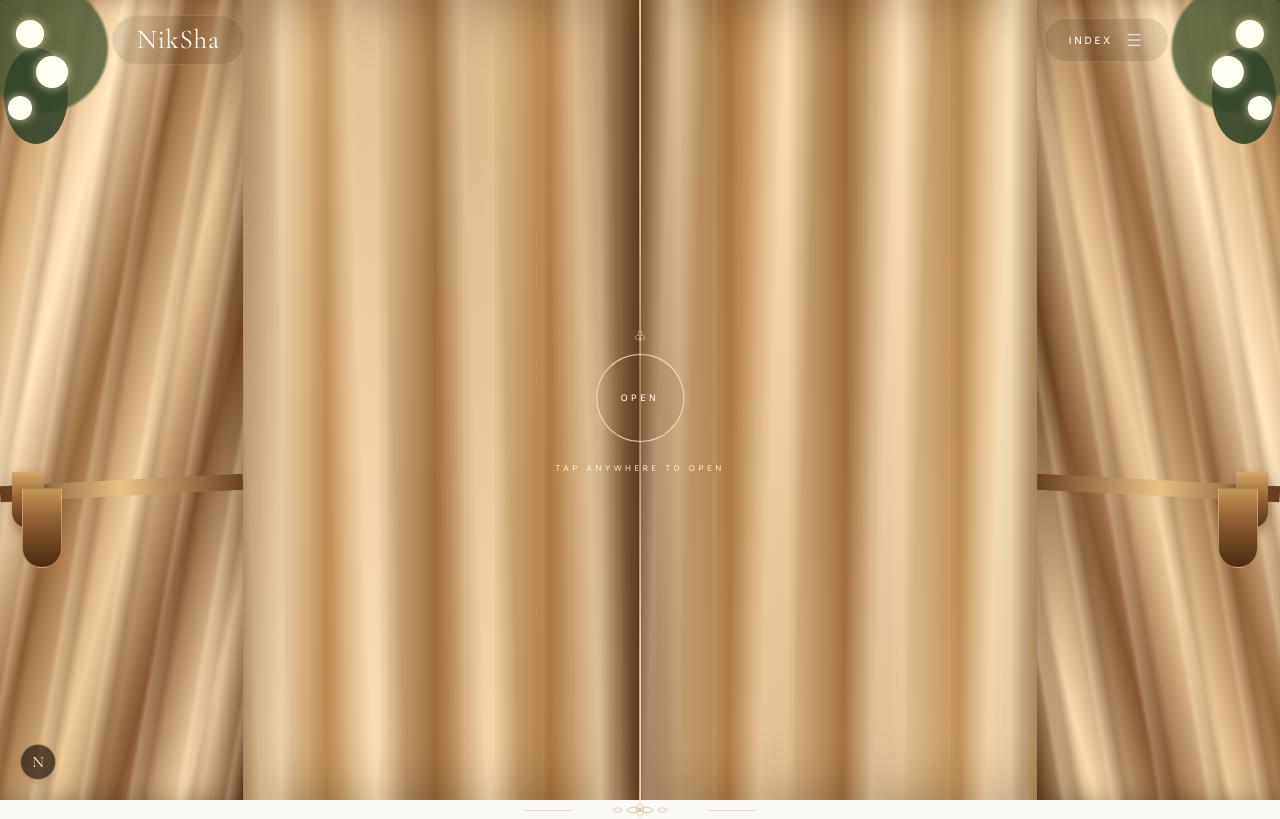
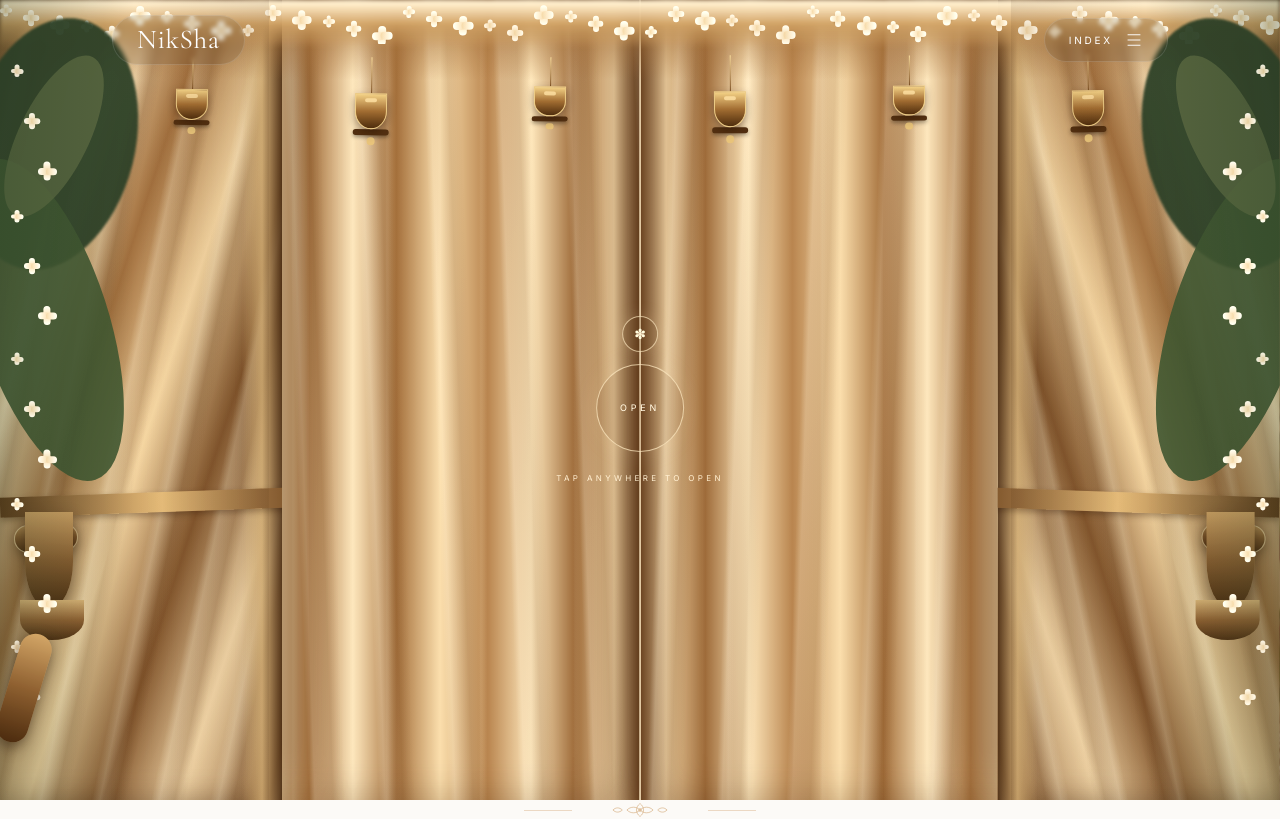
Before and after one commit to NikethVelala/NikSha, a Next.js app: page / in a window 1280 px wide. Shown: the top 819 px of the page. Built offline with nearby package versions, Linux system fonts and the light colour scheme.

Commit message:
Rebuild opening curtain to match luxury wedding reference

```diff
--- a/components/Hero/Hero.tsx
+++ b/components/Hero/Hero.tsx
@@ -7,14 +7,45 @@ import { useEffect, useState } from "react";
 import { wedding } from "@/data/wedding";
 
 const bells = [
-  { left: "14%", delay: 0, height: "72px" },
-  { left: "30%", delay: 0.35, height: "92px" },
-  { left: "46%", delay: 0.15, height: "70px" },
-  { left: "62%", delay: 0.45, height: "94px" },
-  { left: "78%", delay: 0.2, height: "72px" },
+  { left: "15%", delay: 0, height: "76px" },
+  { left: "28%", delay: 0.55, height: "96px" },
+  { left: "42%", delay: 0.2, height: "72px" },
+  { left: "57%", delay: 0.75, height: "98px" },
+  { left: "72%", delay: 0.35, height: "74px" },
+  { left: "86%", delay: 0.9, height: "88px" },
 ];
 
-const garlandDots = Array.from({ length: 38 });
+const flowers = Array.from({ length: 48 }, (_, index) => ({
+  left: `${(index / 47) * 100}%`,
+  top: `${4 + (index % 5) * 5}px`,
+  size: 12 + (index % 3) * 4,
+  delay: (index % 9) * 0.08,
+}));
+
+const sideFlowers = Array.from({ length: 14 }, (_, index) => ({
+  top: `${8 + index * 6}%`,
+  left: `${4 + (index % 3) * 5}%`,
+  size: 13 + (index % 3) * 3,
+  delay: (index % 6) * 0.12,
+}));
+
+function JasmineFlower({ size, delay }: { size: number; delay: number }) {
+  return (
+    <motion.span
+      initial={{ opacity: 0.82, y: 0 }}
+      animate={{ opacity: [0.82, 1, 0.82], y: [0, 2, 0] }}
+      transition={{ duration: 3.8 + delay, repeat: Infinity, ease: "easeInOut", delay }}
+      className="relative block shrink-0"
+      style={{ width: size, height: size }}
+    >
+      <span className="absolute inset-[28%] rounded-full bg-[#d49a45] shadow-[0_1px_3px_rgba(102,54,12,.45)]" />
+      <span className="absolute left-1/2 top-0 h-[58%] w-[38%] -translate-x-1/2 rounded-full bg-gradient-to-b from-[#fffdf3] to-[#f1d39d]" />
+      <span className="absolute bottom-0 left-1/2 h-[58%] w-[38%] -translate-x-1/2 rotate-180 rounded-full bg-gradient-to-b from-[#fffdf3] to-[#f1d39d]" />
+      <span className="absolute left-0 top-1/2 h-[38%] w-[58%] -translate-y-1/2 rounded-full bg-gradient-to-r from-[#fffdf3] to-[#f1d39d]" />
+      <span className="absolute right-0 top-1/2 h-[38%] w-[58%] -translate-y-1/2 rotate-180 rounded-full bg-gradient-to-r from-[#fffdf3] to-[#f1d39d]" />
+    </motion.span>
+  );
+}
 
 export default function Hero() {
   const [opening, setOpening] = useState(false);
@@ -29,7 +60,7 @@ export default function Hero() {
       requestAnimationFrame(() => {
         document.getElementById("welcome")?.scrollIntoView({ behavior: "smooth", block: "start" });
       });
-    }, 2300);
+    }, 2550);
     return () => window.clearTimeout(timer);
   }, [opening]);
 
@@ -59,137 +90,165 @@ export default function Hero() {
         sizes="100vw"
         className="object-cover object-[center_35%] sm:object-center"
       />
-      <div className="absolute inset-0 bg-[#2a170b]/35" />
+      <div className="absolute inset-0 bg-[radial-gradient(circle_at_50%_45%,rgba(255,226,177,.08),rgba(48,23,8,.48)_72%)]" />
 
       {visible && (
         <div className="pointer-events-none fixed inset-0 z-[70] overflow-hidden" aria-hidden="true">
-          {/* Full-width floral canopy: the reference has a dense jasmine ceiling rather than a simple bar. */}
+          {/* Dense jasmine canopy: this is deliberately irregular and layered so it reads as real wedding florals rather than dots. */}
           <motion.div
-            animate={opening ? { y: "-108%", opacity: 0 } : { y: 0, opacity: 1 }}
-            transition={{ duration: 2.05, ease: [0.76, 0, 0.24, 1] }}
-            className="absolute inset-x-0 top-0 h-[18vh] min-h-[108px]"
+            animate={opening ? { y: "-112%", opacity: 0 } : { y: 0, opacity: 1 }}
+            transition={{ duration: 2.35, ease: [0.76, 0, 0.24, 1] }}
+            className="absolute inset-x-0 top-0 z-40 h-[20vh] min-h-[112px]"
           >
-            <div className="absolute inset-x-0 top-0 h-[58px] bg-gradient-to-b from-[#5d371b] via-[#b47739] to-transparent" />
-            <div className="absolute inset-x-0 top-0 h-10 bg-gradient-to-b from-[#fff2d0] via-[#d6a15d] to-transparent opacity-90 blur-[1px]" />
-            <div className="absolute inset-x-0 top-1 flex justify-between px-1 sm:px-2">
-              {garlandDots.map((_, index) => (
-                <span
-                  key={index}
-                  className="relative h-5 w-5 shrink-0 rounded-full bg-gradient-to-br from-[#fffaf0] via-[#f4d7a0] to-[#c58d4a] shadow-[0_2px_7px_rgba(255,235,185,.65)] sm:h-7 sm:w-7"
-                  style={{ marginTop: `${(index % 5) * 5}px` }}
-                >
-                  <span className="absolute -bottom-2 left-1/2 h-3 w-3 -translate-x-1/2 rounded-full bg-[#fff5dc]" />
+            <div className="absolute inset-x-0 top-0 h-20 bg-gradient-to-b from-[#4b2b13] via-[#a86d32]/80 to-transparent" />
+            <div className="absolute inset-x-0 top-0 h-12 bg-gradient-to-b from-[#fff4d5] via-[#d7a25b]/90 to-transparent blur-[2px]" />
+            <div className="absolute inset-x-0 top-0 flex items-start justify-between overflow-hidden px-[-4px]">
+              {flowers.map((flower, index) => (
+                <span key={index} className="relative shrink-0" style={{ marginTop: flower.top }}>
+                  <JasmineFlower size={flower.size} delay={flower.delay} />
                 </span>
               ))}
             </div>
-            <div className="absolute inset-x-0 top-[50px] flex justify-around">
+
+            <div className="absolute inset-x-0 top-12 flex justify-around px-[7%] sm:top-14 sm:px-[8%]">
               {bells.map((bell, index) => (
                 <motion.div
                   key={index}
                   className="relative flex flex-col items-center"
                   style={{ height: bell.height }}
                   animate={{ y: [-2, 2, -2], rotate: [-1, 1, -1] }}
-                  transition={{ duration: 4 + index * 0.25, delay: bell.delay, repeat: Infinity, ease: "easeInOut" }}
+                  transition={{ duration: 4.5 + index * 0.22, delay: bell.delay, repeat: Infinity, ease: "easeInOut" }}
                 >
-                  <div className="h-8 w-px bg-gradient-to-b from-[#e7c886] to-[#8a561f]" />
-                  <div className="h-6 w-5 rounded-b-[55%] border border-[#e4bd70] bg-gradient-to-b from-[#e3bd6e] via-[#9a6529] to-[#57320f] shadow-[0_3px_8px_rgba(50,25,7,.35)] sm:h-8 sm:w-7" />
-                  <div className="h-1.5 w-6 rounded-full bg-[#5c3714] shadow-[0_2px_4px_rgba(0,0,0,.3)] sm:w-8" />
-                  <span className="mt-0.5 h-2 w-2 rounded-full bg-[#e4bd70]" />
+                  <div className="h-9 w-px bg-gradient-to-b from-[#f5d68f] to-[#83501c]" />
+                  <div className="relative h-7 w-6 rounded-b-[55%] border border-[#e8c477] bg-gradient-to-b from-[#efca76] via-[#a76c2a] to-[#57310d] shadow-[0_4px_9px_rgba(45,20,4,.42)] sm:h-9 sm:w-8">
+                    <span className="absolute left-1/2 top-1 h-1 w-3 -translate-x-1/2 rounded-full bg-[#ffe1a0]/70" />
+                  </div>
+                  <div className="h-1.5 w-7 rounded-full bg-[#5b3411] shadow-[0_2px_4px_rgba(0,0,0,.35)] sm:w-9" />
+                  <span className="mt-0.5 h-2 w-2 rounded-full bg-[#e5bd6c]" />
                 </motion.div>
               ))}
             </div>
           </motion.div>
 
-          {/* Deep centre curtain. It stays completely straight at the middle, with a single fine seam. */}
+          {/* Side foliage. It sits above the fabric and gives the opening the dense botanical frame from the reference. */}
           <motion.div
-            animate={opening ? { x: "-103%" } : { x: 0 }}
-            transition={{ duration: 2.15, ease: [0.76, 0, 0.24, 1] }}
-            className="absolute inset-y-0 left-0 z-10 w-1/2 overflow-hidden"
-            style={{
-              background: "linear-gradient(90deg,#9b6631 0%,#d6a15c 7%,#f5d7a1 13%,#b77c3e 20%,#e9c78f 28%,#b47738 36%,#f7dfad 44%,#c18a49 51%,#f1d09a 59%,#a66e35 68%,#edc98f 77%,#b5793a 86%,#e9c48a 94%,#8d592b 100%)",
-              boxShadow: "inset -34px 0 62px rgba(66,35,10,.38), 18px 0 48px rgba(49,26,8,.24)",
-            }}
+            animate={opening ? { x: "-108%", opacity: 0 } : { x: 0, opacity: 1 }}
+            transition={{ duration: 2.35, ease: [0.76, 0, 0.24, 1] }}
+            className="absolute inset-y-0 left-0 z-50 w-[21%] min-w-[92px] overflow-hidden"
           >
-            <div className="absolute inset-0 opacity-70 [background:repeating-linear-gradient(88deg,transparent_0%,rgba(255,246,219,.42)_5%,rgba(95,53,17,.2)_10%,transparent_17%)]" />
-            <div className="absolute inset-0 opacity-35 [background:repeating-linear-gradient(90deg,transparent_0_72px,rgba(255,244,211,.16)_74px,transparent_78px)]" />
-            <div className="absolute inset-y-0 right-0 w-px bg-[#f9e5bd]/80" />
+            <div className="absolute -left-[12%] top-[2%] h-[32vh] w-[62%] rotate-[14deg] rounded-[60%] bg-[#30462a]/95 blur-[1px]" />
+            <div className="absolute -left-[8%] top-[19%] h-[42vh] w-[48%] -rotate-[18deg] rounded-[60%] bg-[#425c31]/90" />
+            <div className="absolute left-[7%] top-[6%] h-[22vh] w-[26%] rotate-[26deg] rounded-[60%] bg-[#617142]/75" />
+            <div className="absolute inset-0 bg-gradient-to-r from-[#274027]/30 via-transparent to-[#4a2b12]/10" />
+            {sideFlowers.map((flower, index) => (
+              <span key={index} className="absolute" style={{ top: flower.top, left: flower.left }}>
+                <JasmineFlower size={flower.size} delay={flower.delay} />
+              </span>
+            ))}
+            <div className="absolute bottom-[7%] left-[3%] h-28 w-8 rotate-[17deg] rounded-full bg-gradient-to-b from-[#d3a15b] via-[#94602b] to-[#55300f] shadow-[0_5px_14px_rgba(40,19,5,.5)]" />
           </motion.div>
 
           <motion.div
-            animate={opening ? { x: "103%" } : { x: 0 }}
-            transition={{ duration: 2.15, ease: [0.76, 0, 0.24, 1] }}
-            className="absolute inset-y-0 right-0 z-10 w-1/2 overflow-hidden"
+            animate={opening ? { x: "108%", opacity: 0 } : { x: 0, opacity: 1 }}
+            transition={{ duration: 2.35, ease: [0.76, 0, 0.24, 1] }}
+            className="absolute inset-y-0 right-0 z-50 w-[21%] min-w-[92px] scale-x-[-1] overflow-hidden"
+          >
+            <div className="absolute -left-[12%] top-[2%] h-[32vh] w-[62%] rotate-[14deg] rounded-[60%] bg-[#30462a]/95 blur-[1px]" />
+            <div className="absolute -left-[8%] top-[19%] h-[42vh] w-[48%] -rotate-[18deg] rounded-[60%] bg-[#425c31]/90" />
+            <div className="absolute left-[7%] top-[6%] h-[22vh] w-[26%] rotate-[26deg] rounded-[60%] bg-[#617142]/75" />
+            <div className="absolute inset-0 bg-gradient-to-r from-[#274027]/30 via-transparent to-[#4a2b12]/10" />
+            {sideFlowers.map((flower, index) => (
+              <span key={index} className="absolute" style={{ top: flower.top, left: flower.left }}>
+                <JasmineFlower size={flower.size} delay={flower.delay} />
+              </span>
+            ))}
+          </motion.div>
+
+          {/* Rich gathered outer drapes. The broad folds, tie-backs and tassel silhouettes are the key change from the previous flat side panels. */}
+          <motion.div
+            animate={opening ? { x: "-112%" } : { x: 0 }}
+            transition={{ duration: 2.4, ease: [0.76, 0, 0.24, 1] }}
+            className="absolute inset-y-0 left-0 z-30 w-[22%] min-w-[100px] overflow-hidden"
             style={{
-              background: "linear-gradient(90deg,#8d592b 0%,#e9c48a 6%,#b5793a 14%,#edc98f 23%,#a66e35 32%,#f1d09a 41%,#c18a49 50%,#f7dfad 58%,#b47738 66%,#e9c78f 74%,#b77c3e 82%,#f5d7a1 89%,#d6a15c 95%,#9b6631 100%)",
-              boxShadow: "inset 34px 0 62px rgba(66,35,10,.38), -18px 0 48px rgba(49,26,8,.24)",
+              background: "linear-gradient(108deg,#62401f 0%,#c08b4f 11%,#f6dba9 25%,#a66e37 39%,#f1cf96 53%,#895729 67%,#efd09d 81%,#8a5526 100%)",
+              boxShadow: "inset -16px 0 28px rgba(61,31,8,.42), 20px 0 48px rgba(49,24,7,.3)",
             }}
           >
-            <div className="absolute inset-0 opacity-70 [background:repeating-linear-gradient(92deg,transparent_0%,rgba(255,246,219,.42)_5%,rgba(95,53,17,.2)_10%,transparent_17%)]" />
-            <div className="absolute inset-0 opacity-35 [background:repeating-linear-gradient(90deg,transparent_0_72px,rgba(255,244,211,.16)_74px,transparent_78px)]" />
-            <div className="absolute inset-y-0 left-0 w-px bg-[#f9e5bd]/80" />
-          </motion.div>
-
-          {/* Ornate side drapes: wide folded panels gathered at mid-height, like the reference. */}
-          <motion.div
-            animate={opening ? { x: "-105%" } : { x: 0 }}
-            transition={{ duration: 2.2, ease: [0.76, 0, 0.24, 1] }}
-            className="absolute inset-y-0 left-0 z-20 w-[19%] min-w-[92px] origin-left overflow-hidden"
-            style={{ background: "linear-gradient(105deg,#6e401c 0%,#d0a064 14%,#f7deb0 29%,#9d6834 43%,#eac68e 58%,#8a562a 72%,#f2d39f 87%,#7a481f 100%)", boxShadow: "inset -12px 0 25px rgba(53,27,8,.35), 14px 0 35px rgba(50,25,8,.24)" }}
-          >
-            <div className="absolute inset-0 [background:repeating-linear-gradient(100deg,transparent_0_22px,rgba(255,241,207,.22)_27px,rgba(82,42,12,.18)_40px,transparent_48px)]" />
-            <div className="absolute bottom-[38%] left-0 h-4 w-full rotate-[-3deg] bg-gradient-to-r from-[#6d401b] via-[#e7bc78] to-[#71431f]" />
-            <div className="absolute bottom-[34%] left-[5%] h-14 w-8 rounded-b-full bg-gradient-to-b from-[#d4a25b] via-[#95602b] to-[#5c3513] shadow-[0_5px_12px_rgba(50,25,8,.35)]" />
-            <div className="absolute bottom-[29%] left-[9%] h-20 w-10 rounded-b-full border border-[#e2b96f]/60 bg-gradient-to-b from-[#c6924b] via-[#8a5525] to-[#55300f]" />
+            <div className="absolute inset-0 opacity-70 [background:repeating-linear-gradient(102deg,transparent_0_24px,rgba(255,246,218,.3)_32px,rgba(87,45,13,.22)_47px,transparent_58px)]" />
+            <div className="absolute inset-y-0 right-0 w-[14%] bg-gradient-to-l from-[#4f2d10] via-[#e2b874] to-transparent opacity-80" />
+            <div className="absolute bottom-[36%] left-0 h-5 w-[115%] rotate-[-2deg] bg-gradient-to-r from-[#6b3d16] via-[#e5b76d] to-[#6b3d16] shadow-[0_3px_6px_rgba(54,25,7,.35)]" />
+            <div className="absolute bottom-[31%] left-[5%] h-7 w-16 rotate-[-3deg] rounded-full border border-[#f1d39a]/80 bg-gradient-to-b from-[#c9944e] via-[#8c5826] to-[#5a3211] shadow-[0_4px_12px_rgba(49,23,6,.4)]" />
+            <div className="absolute bottom-[24%] left-[9%] h-24 w-12 rounded-b-[48%] bg-gradient-to-b from-[#d5a05a] via-[#93602c] to-[#53300f] shadow-[0_7px_16px_rgba(48,22,6,.48)]" />
+            <div className="absolute bottom-[20%] left-[7%] h-10 w-16 rounded-b-[60%] bg-gradient-to-b from-[#e0b36d] via-[#9b632d] to-[#5b3412]" />
           </motion.div>
 
           <motion.div
-            animate={opening ? { x: "105%" } : { x: 0 }}
-            transition={{ duration: 2.2, ease: [0.76, 0, 0.24, 1] }}
-            className="absolute inset-y-0 right-0 z-20 w-[19%] min-w-[92px] origin-right overflow-hidden"
-            style={{ background: "linear-gradient(75deg,#7a481f 0%,#f2d39f 13%,#8a562a 28%,#eac68e 43%,#9d6834 57%,#f7deb0 72%,#d0a064 87%,#6e401c 100%)", boxShadow: "inset 12px 0 25px rgba(53,27,8,.35), -14px 0 35px rgba(50,25,8,.24)" }}
+            animate={opening ? { x: "112%" } : { x: 0 }}
+            transition={{ duration: 2.4, ease: [0.76, 0, 0.24, 1] }}
+            className="absolute inset-y-0 right-0 z-30 w-[22%] min-w-[100px] scale-x-[-1] overflow-hidden"
+            style={{
+              background: "linear-gradient(108deg,#62401f 0%,#c08b4f 11%,#f6dba9 25%,#a66e37 39%,#f1cf96 53%,#895729 67%,#efd09d 81%,#8a5526 100%)",
+              boxShadow: "inset -16px 0 28px rgba(61,31,8,.42), 20px 0 48px rgba(49,24,7,.3)",
+            }}
           >
-            <div className="absolute inset-0 [background:repeating-linear-gradient(80deg,transparent_0_22px,rgba(255,241,207,.22)_27px,rgba(82,42,12,.18)_40px,transparent_48px)]" />
-            <div className="absolute bottom-[38%] right-0 h-4 w-full rotate-[3deg] bg-gradient-to-r from-[#71431f] via-[#e7bc78] to-[#6d401b]" />
-            <div className="absolute bottom-[34%] right-[5%] h-14 w-8 rounded-b-full bg-gradient-to-b from-[#d4a25b] via-[#95602b] to-[#5c3513] shadow-[0_5px_12px_rgba(50,25,8,.35)]" />
-            <div className="absolute bottom-[29%] right-[9%] h-20 w-10 rounded-b-full border border-[#e2b96f]/60 bg-gradient-to-b from-[#c6924b] via-[#8a5525] to-[#55300f]" />
+            <div className="absolute inset-0 opacity-70 [background:repeating-linear-gradient(102deg,transparent_0_24px,rgba(255,246,218,.3)_32px,rgba(87,45,13,.22)_47px,transparent_58px)]" />
+            <div className="absolute inset-y-0 right-0 w-[14%] bg-gradient-to-l from-[#4f2d10] via-[#e2b874] to-transparent opacity-80" />
+            <div className="absolute bottom-[36%] left-0 h-5 w-[115%] rotate-[-2deg] bg-gradient-to-r from-[#6b3d16] via-[#e5b76d] to-[#6b3d16] shadow-[0_3px_6px_rgba(54,25,7,.35)]" />
+            <div className="absolute bottom-[31%] left-[5%] h-7 w-16 rotate-[-3deg] rounded-full border border-[#f1d39a]/80 bg-gradient-to-b from-[#c9944e] via-[#8c5826] to-[#5a3211] shadow-[0_4px_12px_rgba(49,23,6,.4)]" />
+            <div className="absolute bottom-[24%] left-[9%] h-24 w-12 rounded-b-[48%] bg-gradient-to-b from-[#d5a05a] via-[#93602c] to-[#53300f] shadow-[0_7px_16px_rgba(48,22,6,.48)]" />
+            <div className="absolute bottom-[20%] left-[7%] h-10 w-16 rounded-b-[60%] bg-gradient-to-b from-[#e0b36d] via-[#9b632d] to-[#5b3412]" />
           </motion.div>
 
-          {/* Jasmine + greenery frame the top corners and the outer edges. */}
-          <div className="absolute left-0 top-0 z-30 h-[34vh] w-[16vw] min-w-[92px]">
-            <div className="absolute -left-5 -top-4 h-32 w-32 rounded-full bg-[#50613a]/85 blur-[1px]" />
-            <div className="absolute left-1 top-12 h-24 w-16 rounded-[55%] bg-[#354a2d]/90" />
-            <div className="absolute left-4 top-5 h-7 w-7 rounded-full bg-[#fff8e9] shadow-[0_0_10px_rgba(255,239,194,.7)]" />
-            <div className="absolute left-9 top-14 h-8 w-8 rounded-full bg-[#fff8e9] shadow-[0_0_10px_rgba(255,239,194,.7)]" />
-            <div className="absolute left-2 top-24 h-6 w-6 rounded-full bg-[#fff8e9] shadow-[0_0_10px_rgba(255,239,194,.7)]" />
-          </div>
-          <div className="absolute right-0 top-0 z-30 h-[34vh] w-[16vw] min-w-[92px] scale-x-[-1]">
-            <div className="absolute -left-5 -top-4 h-32 w-32 rounded-full bg-[#50613a]/85 blur-[1px]" />
-            <div className="absolute left-1 top-12 h-24 w-16 rounded-[55%] bg-[#354a2d]/90" />
-            <div className="absolute left-4 top-5 h-7 w-7 rounded-full bg-[#fff8e9] shadow-[0_0_10px_rgba(255,239,194,.7)]" />
-            <div className="absolute left-9 top-14 h-8 w-8 rounded-full bg-[#fff8e9] shadow-[0_0_10px_rgba(255,239,194,.7)]" />
-            <div className="absolute left-2 top-24 h-6 w-6 rounded-full bg-[#fff8e9] shadow-[0_0_10px_rgba(255,239,194,.7)]" />
-          </div>
+          {/* The central curtain is lighter, patterned and narrower than the previous version. This creates the same stage proportion as the reference. */}
+          <motion.div
+            animate={opening ? { x: "-108%" } : { x: 0 }}
+            transition={{ duration: 2.5, ease: [0.76, 0, 0.24, 1] }}
+            className="absolute inset-y-0 left-[16%] z-20 w-[34%] overflow-hidden"
+            style={{
+              background: "linear-gradient(90deg,#815126 0%,#c28a4d 7%,#f4d7a5 15%,#b5793d 24%,#f7dfb2 34%,#a96e34 44%,#f5d6a0 54%,#bc8246 65%,#f8dfb0 75%,#a36a33 85%,#f2d09a 94%,#805025 100%)",
+              boxShadow: "inset -22px 0 38px rgba(69,34,9,.3), 12px 0 30px rgba(61,30,8,.2)",
+            }}
+          >
+            <div className="absolute inset-0 opacity-80 [background:repeating-linear-gradient(88deg,transparent_0_34px,rgba(255,247,225,.24)_40px,rgba(100,54,17,.15)_58px,transparent_70px)]" />
+            <div className="absolute inset-0 opacity-35 [background:repeating-linear-gradient(90deg,transparent_0_86px,rgba(255,246,218,.2)_88px,transparent_94px)]" />
+            <div className="absolute inset-y-0 right-0 w-px bg-[#f8e2b8]/80" />
+          </motion.div>
 
-          {/* Exact-style centre seam and floral emblem above the opening control. */}
-          <div className="absolute inset-y-[18%] left-1/2 z-40 w-px -translate-x-1/2 bg-gradient-to-b from-transparent via-[#5c3518]/80 to-transparent" />
+          <motion.div
+            animate={opening ? { x: "108%" } : { x: 0 }}
+            transition={{ duration: 2.5, ease: [0.76, 0, 0.24, 1] }}
+            className="absolute inset-y-0 right-[16%] z-20 w-[34%] overflow-hidden"
+            style={{
+              background: "linear-gradient(90deg,#805025 0%,#f2d09a 6%,#a36a33 15%,#f8dfb0 25%,#bc8246 35%,#f5d6a0 46%,#a96e34 56%,#f7dfb2 66%,#b5793d 76%,#f4d7a5 85%,#c28a4d 94%,#815126 100%)",
+              boxShadow: "inset 22px 0 38px rgba(69,34,9,.3), -12px 0 30px rgba(61,30,8,.2)",
+            }}
+          >
+            <div className="absolute inset-0 opacity-80 [background:repeating-linear-gradient(92deg,transparent_0_34px,rgba(255,247,225,.24)_40px,rgba(100,54,17,.15)_58px,transparent_70px)]" />
+            <div className="absolute inset-0 opacity-35 [background:repeating-linear-gradient(90deg,transparent_0_86px,rgba(255,246,218,.2)_88px,transparent_94px)]" />
+            <div className="absolute inset-y-0 left-0 w-px bg-[#f8e2b8]/80" />
+          </motion.div>
+
+          {/* Fine gold frame lines make the centre feel like a real stage rather than two rectangles. */}
+          <div className="absolute inset-y-[13%] left-[16%] z-25 w-px bg-gradient-to-b from-transparent via-[#f5d8a4]/55 to-transparent" />
+          <div className="absolute inset-y-[13%] right-[16%] z-25 w-px bg-gradient-to-b from-transparent via-[#f5d8a4]/55 to-transparent" />
+
+          {/* Small floral medallion at the seam — no monogram, no N seal. */}
           {!opening && (
             <motion.div
-              initial={{ opacity: 0, y: 5 }}
-              animate={{ opacity: 1, y: 0 }}
-              transition={{ duration: 0.8, delay: 0.45 }}
-              className="absolute left-1/2 top-1/2 z-50 flex -translate-x-1/2 -translate-y-1/2 flex-col items-center"
+              initial={{ opacity: 0, scale: 0.9 }}
+              animate={{ opacity: 1, scale: 1 }}
+              transition={{ duration: 0.9, delay: 0.5 }}
+              className="absolute left-1/2 top-1/2 z-[60] flex -translate-x-1/2 -translate-y-1/2 flex-col items-center"
             >
-              <div className="mb-2 text-[#fff3d7] text-sm">♧</div>
-              <div className="flex h-[78px] w-[78px] items-center justify-center rounded-full border border-[#f7e2b7]/80 bg-[#6b451f]/10 text-[9px] uppercase tracking-[0.38em] text-[#fff5df] shadow-[0_0_0_1px_rgba(255,240,202,.08)] sm:h-[88px] sm:w-[88px]">
+              <div className="mb-3 flex h-9 w-9 items-center justify-center rounded-full border border-[#f6dfb4]/70 bg-[#6c421b]/20 shadow-[0_0_18px_rgba(255,222,165,.15)]">
+                <span className="text-[#fff3d4] text-sm">✽</span>
+              </div>
+              <div className="flex h-[78px] w-[78px] items-center justify-center rounded-full border border-[#f6dfb4]/75 bg-[#6d421b]/10 text-[9px] uppercase tracking-[0.42em] text-[#fff6df] shadow-[0_0_24px_rgba(255,224,172,.1)] sm:h-[88px] sm:w-[88px]">
                 Open
               </div>
-              <p className="mt-5 text-[8px] uppercase tracking-[0.43em] text-[#fff1d5]/85">Tap anywhere to open</p>
+              <p className="mt-5 text-[8px] uppercase tracking-[0.42em] text-[#fff0d2]/90">Tap anywhere to open</p>
             </motion.div>
           )}
-
-          <div className="absolute bottom-4 left-5 z-50 flex h-9 w-9 items-center justify-center rounded-full border border-[#f3d7a2]/45 bg-[#2a1b11]/70 font-heading text-base text-[#fff2d3] shadow-lg sm:bottom-5 sm:left-5">
-            N
-          </div>
         </div>
       )}
     </section>
```
